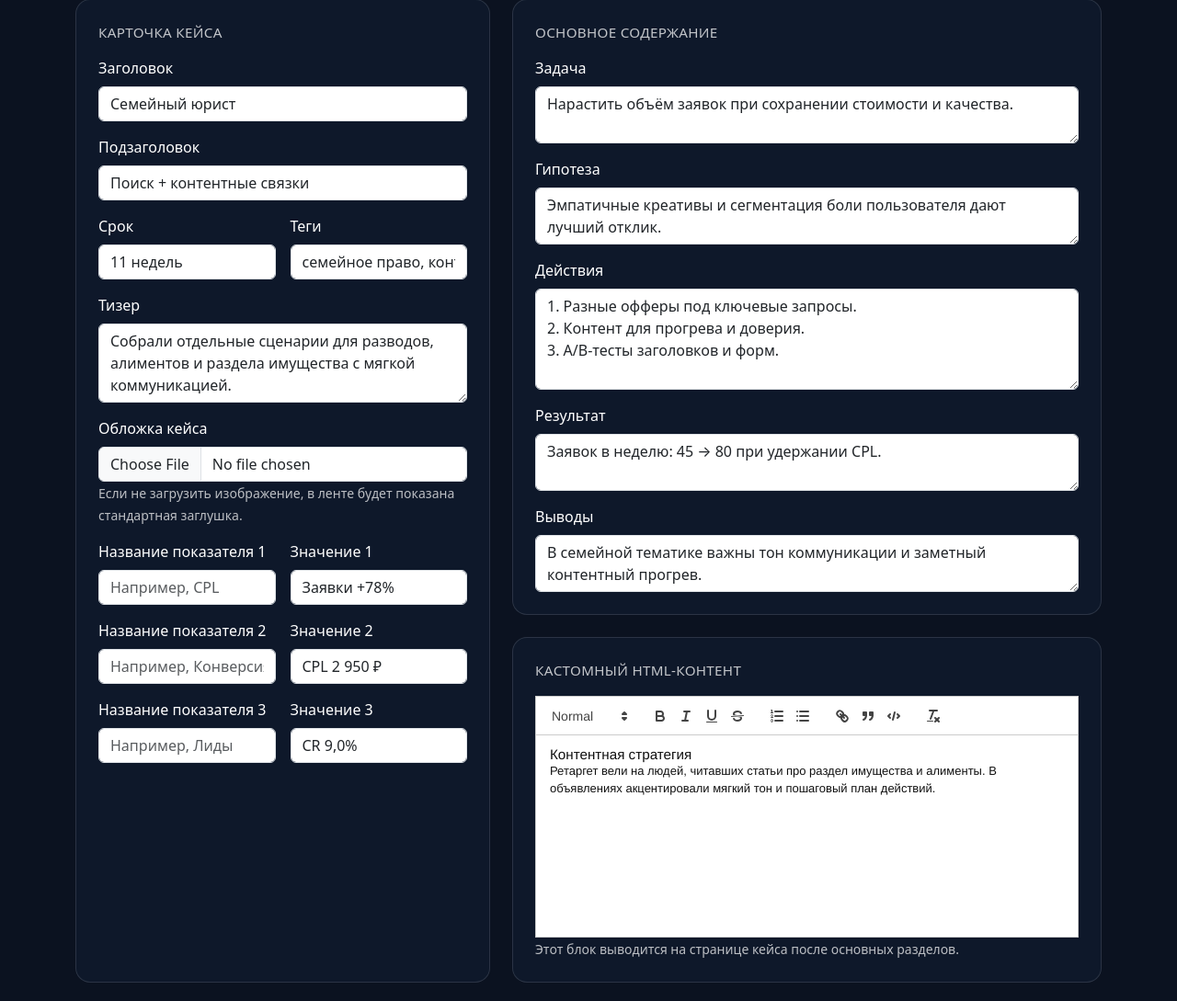
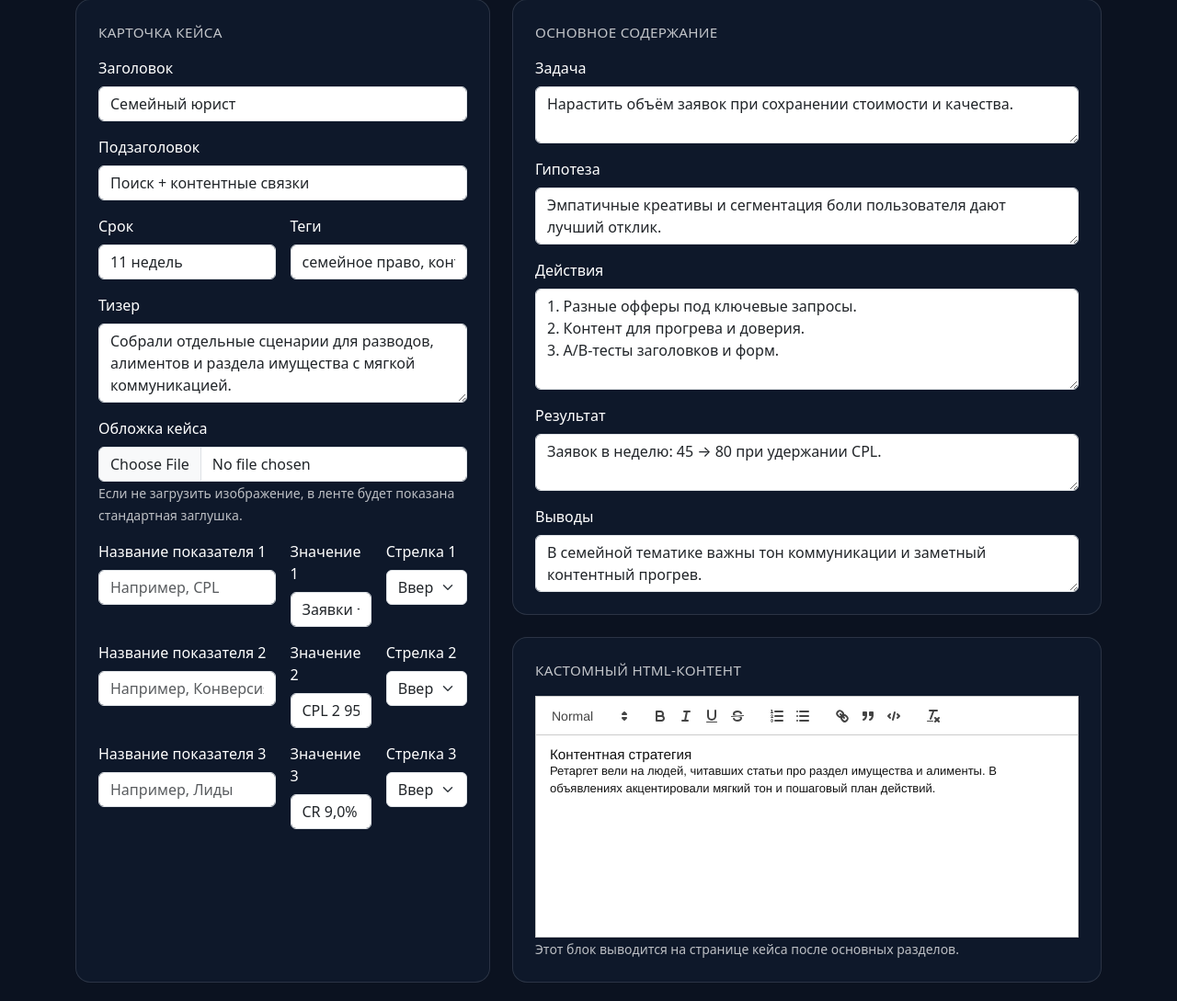
Before and after one commit to barabanov-oi/context_landing, a Flask app: page /admin/cases/semeynyy-yurist/edit in a window 1280 px wide. Shown: the part 132-1221 px from the top of the page at 92% size. Run offline with Flask 3, Linux system fonts and the light colour scheme; the visitor is signed in with stand-in values (Sample User, id 1); some libraries are stand-ins or nearby versions.

Commit message:
Добавил выбор направления стрелки и обновил логику плашек
- Плашки на обложке отображаются только при заполненных названии и значении\n- В админке добавлен выбор направления стрелки вверх или вниз для каждого показателя\n- Увеличен шрифт плашек примерно в два раза и уменьшены вертикальные отступы\n- Для старых кейсов добавлены значения направления по умолчанию

```diff
--- a/app.py
+++ b/app.py
@@ -51,6 +51,9 @@ def load_cases() -> list[dict[str, Any]]:
         case.setdefault("metric_1_label", "")
         case.setdefault("metric_2_label", "")
         case.setdefault("metric_3_label", "")
+        case.setdefault("metric_1_trend", "up")
+        case.setdefault("metric_2_trend", "up")
+        case.setdefault("metric_3_trend", "up")
     return cases
 
 
@@ -405,10 +408,13 @@ def admin_new_case() -> str:
             "cover_image": cover_image,
             "metric_1_label": request.form.get("metric_1_label", "").strip(),
             "metric_1": request.form.get("metric_1", "").strip(),
+            "metric_1_trend": request.form.get("metric_1_trend", "up").strip() or "up",
             "metric_2_label": request.form.get("metric_2_label", "").strip(),
             "metric_2": request.form.get("metric_2", "").strip(),
+            "metric_2_trend": request.form.get("metric_2_trend", "up").strip() or "up",
             "metric_3_label": request.form.get("metric_3_label", "").strip(),
             "metric_3": request.form.get("metric_3", "").strip(),
+            "metric_3_trend": request.form.get("metric_3_trend", "up").strip() or "up",
             "task": request.form.get("task", "").strip(),
             "hypothesis": request.form.get("hypothesis", "").strip(),
             "actions": request.form.get("actions", "").strip(),
@@ -463,10 +469,13 @@ def admin_edit_case(slug: str) -> str:
                 "cover_image": new_cover_image,
                 "metric_1_label": request.form.get("metric_1_label", "").strip(),
                 "metric_1": request.form.get("metric_1", "").strip(),
+                "metric_1_trend": request.form.get("metric_1_trend", "up").strip() or "up",
                 "metric_2_label": request.form.get("metric_2_label", "").strip(),
                 "metric_2": request.form.get("metric_2", "").strip(),
+                "metric_2_trend": request.form.get("metric_2_trend", "up").strip() or "up",
                 "metric_3_label": request.form.get("metric_3_label", "").strip(),
                 "metric_3": request.form.get("metric_3", "").strip(),
+                "metric_3_trend": request.form.get("metric_3_trend", "up").strip() or "up",
                 "task": request.form.get("task", "").strip(),
                 "hypothesis": request.form.get("hypothesis", "").strip(),
                 "actions": request.form.get("actions", "").strip(),
--- a/templates/admin_form.html
+++ b/templates/admin_form.html
@@ -50,25 +50,46 @@
             <label class="form-label">Название показателя 1</label>
             <input class="form-control" name="metric_1_label" maxlength="35" value="{{ case.metric_1_label if case else '' }}" placeholder="Например, CPL">
           </div>
-          <div class="col-md-6">
+          <div class="col-md-3">
             <label class="form-label">Значение 1</label>
             <input class="form-control" name="metric_1" maxlength="35" value="{{ case.metric_1 if case else '' }}">
+          </div>
+          <div class="col-md-3">
+            <label class="form-label">Стрелка 1</label>
+            <select class="form-select" name="metric_1_trend">
+              <option value="up" {% if not case or case.metric_1_trend == 'up' %}selected{% endif %}>Вверх ↑</option>
+              <option value="down" {% if case and case.metric_1_trend == 'down' %}selected{% endif %}>Вниз ↓</option>
+            </select>
           </div>
           <div class="col-md-6">
             <label class="form-label">Название показателя 2</label>
             <input class="form-control" name="metric_2_label" maxlength="35" value="{{ case.metric_2_label if case else '' }}" placeholder="Например, Конверсия">
           </div>
-          <div class="col-md-6">
+          <div class="col-md-3">
             <label class="form-label">Значение 2</label>
             <input class="form-control" name="metric_2" maxlength="35" value="{{ case.metric_2 if case else '' }}">
+          </div>
+          <div class="col-md-3">
+            <label class="form-label">Стрелка 2</label>
+            <select class="form-select" name="metric_2_trend">
+              <option value="up" {% if not case or case.metric_2_trend == 'up' %}selected{% endif %}>Вверх ↑</option>
+              <option value="down" {% if case and case.metric_2_trend == 'down' %}selected{% endif %}>Вниз ↓</option>
+            </select>
           </div>
           <div class="col-md-6">
             <label class="form-label">Название показателя 3</label>
             <input class="form-control" name="metric_3_label" maxlength="35" value="{{ case.metric_3_label if case else '' }}" placeholder="Например, Лиды">
           </div>
-          <div class="col-md-6">
+          <div class="col-md-3">
             <label class="form-label">Значение 3</label>
             <input class="form-control" name="metric_3" maxlength="35" value="{{ case.metric_3 if case else '' }}">
+          </div>
+          <div class="col-md-3">
+            <label class="form-label">Стрелка 3</label>
+            <select class="form-select" name="metric_3_trend">
+              <option value="up" {% if not case or case.metric_3_trend == 'up' %}selected{% endif %}>Вверх ↑</option>
+              <option value="down" {% if case and case.metric_3_trend == 'down' %}selected{% endif %}>Вниз ↓</option>
+            </select>
           </div>
         </div>
       </div>
```
Also changed, not shown: templates/index.html (+26 -21 lines).
